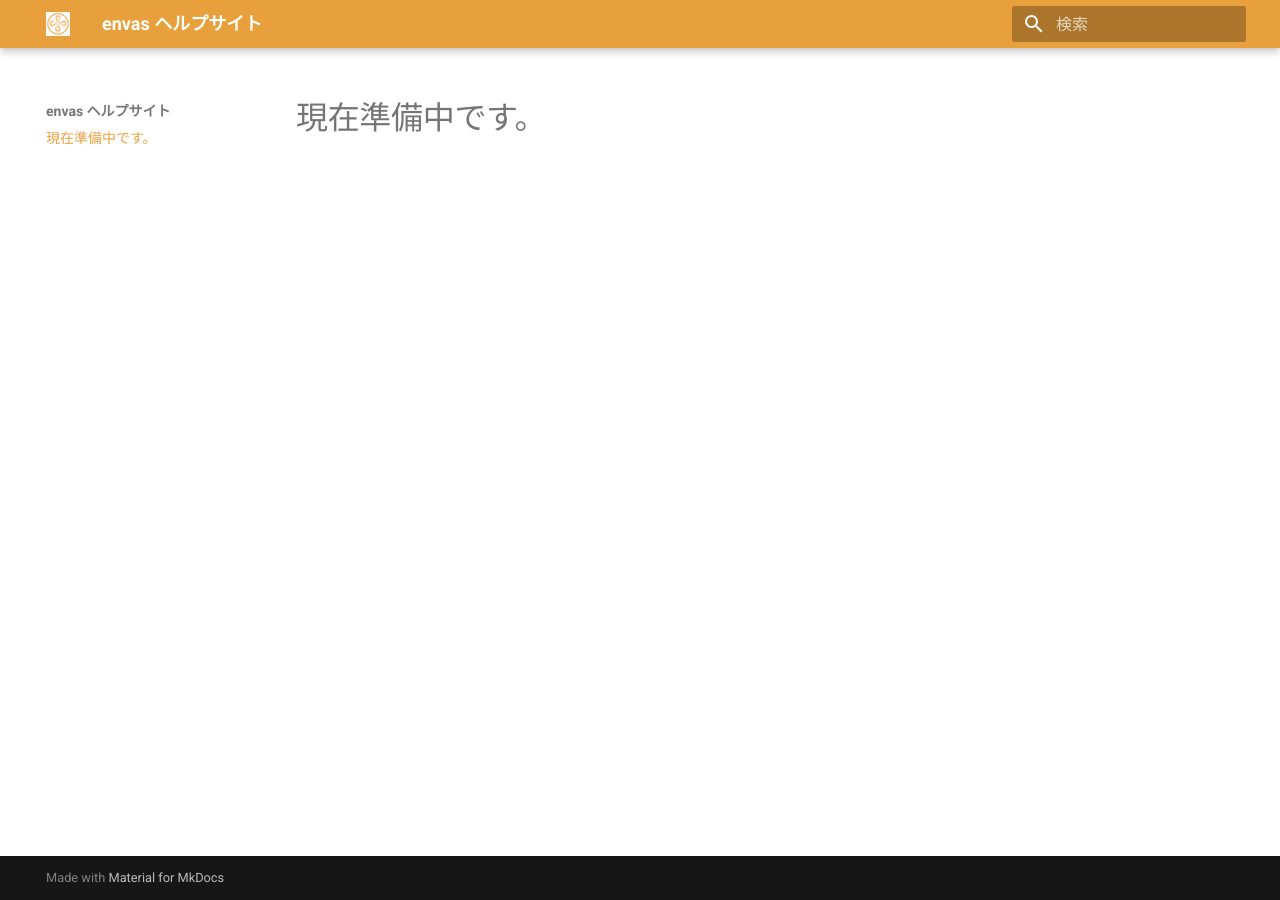
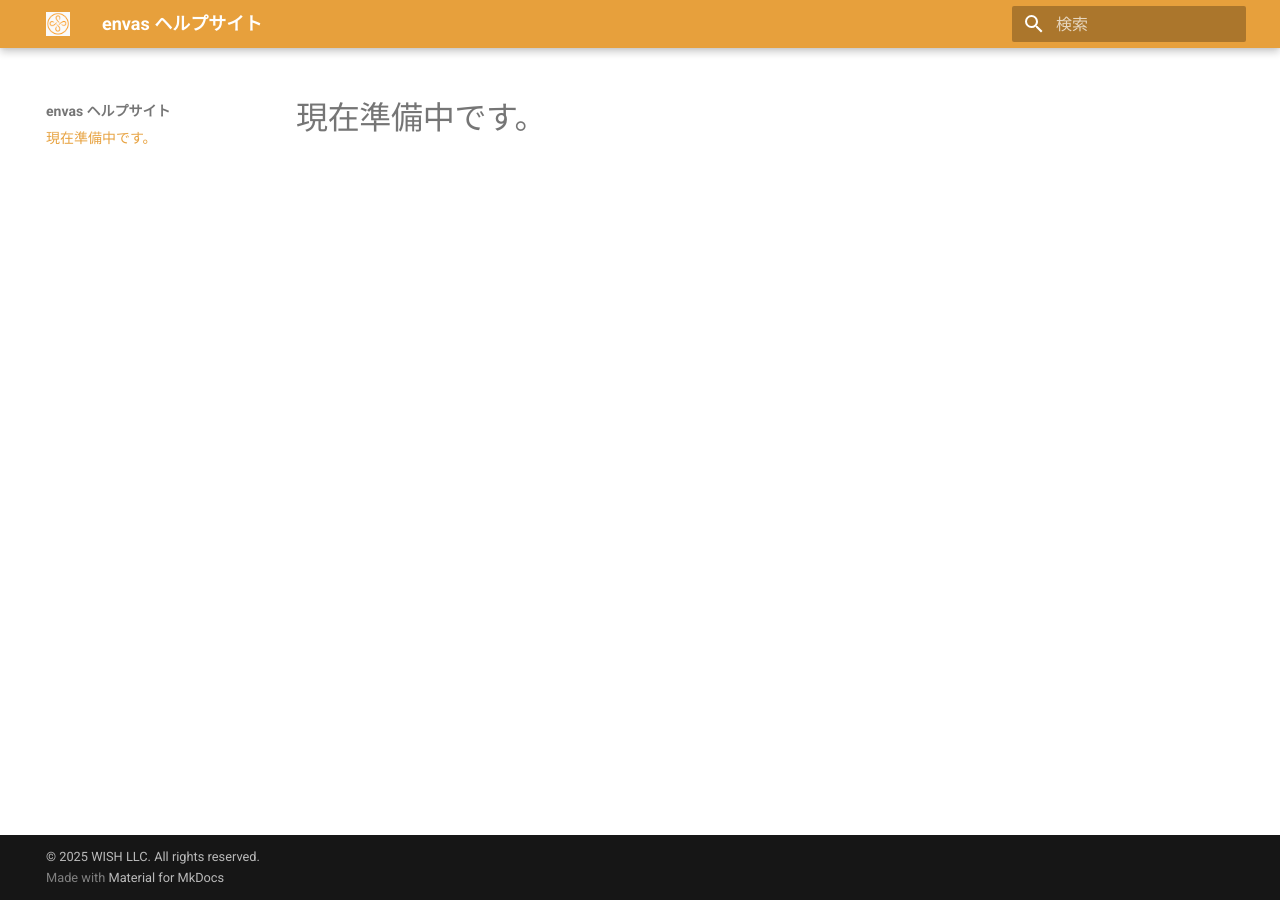
Before and after one commit to wish-corp/envas-help, an MkDocs documentation site: the page built from docs/index.md, in a window 1280 px wide. Built offline with MkDocs 1.6.1 and Material for MkDocs 9.7.7, drawn with Linux system fonts in a browser that asks for light colours.

Commit message:
feat: コピーライトを追加

```diff
--- a/mkdocs.yml
+++ b/mkdocs.yml
@@ -2,6 +2,7 @@ site_name: envas ヘルプサイト
 site_description: WEB 席次表 envas ヘルプサイトです。
 site_author: envas
 site_url: https://help.envas.jp/
+copyright: "&copy; 2025 WISH LLC. All rights reserved."
 
 theme:
   name: material
```
